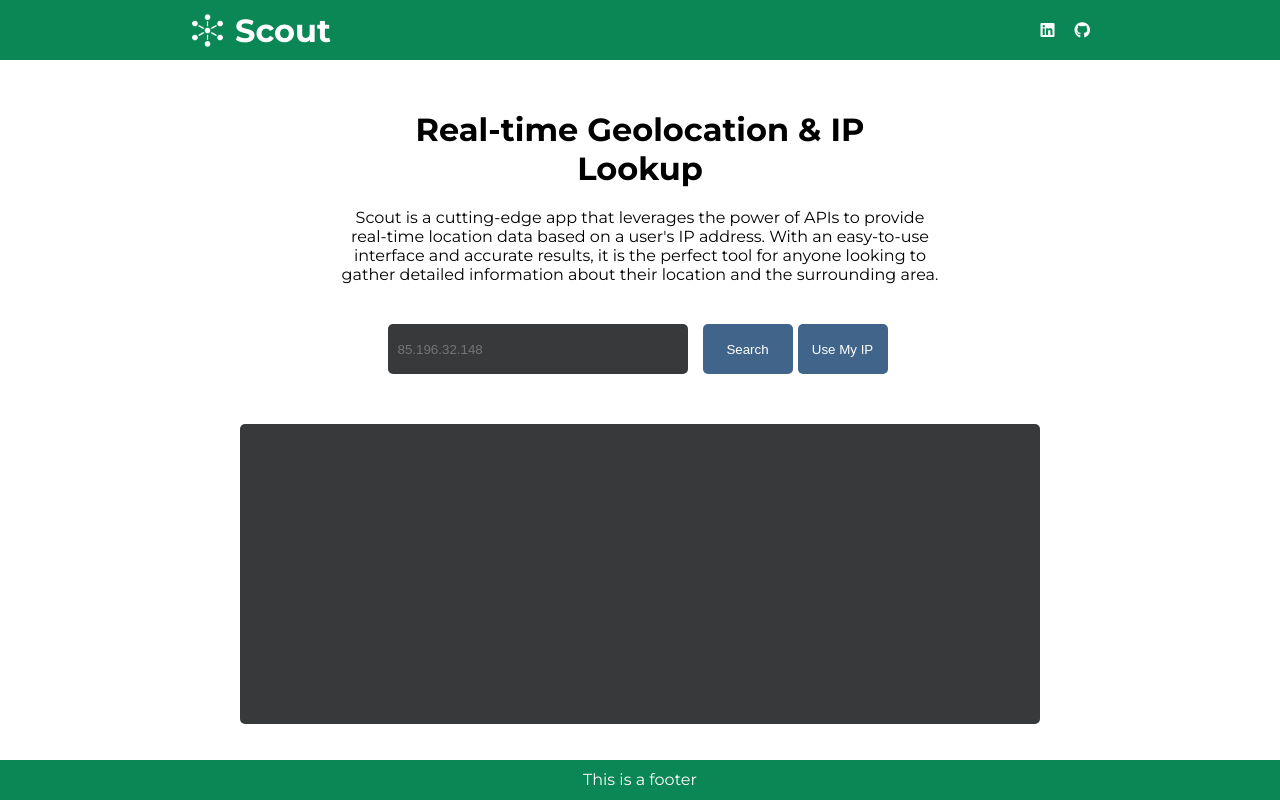
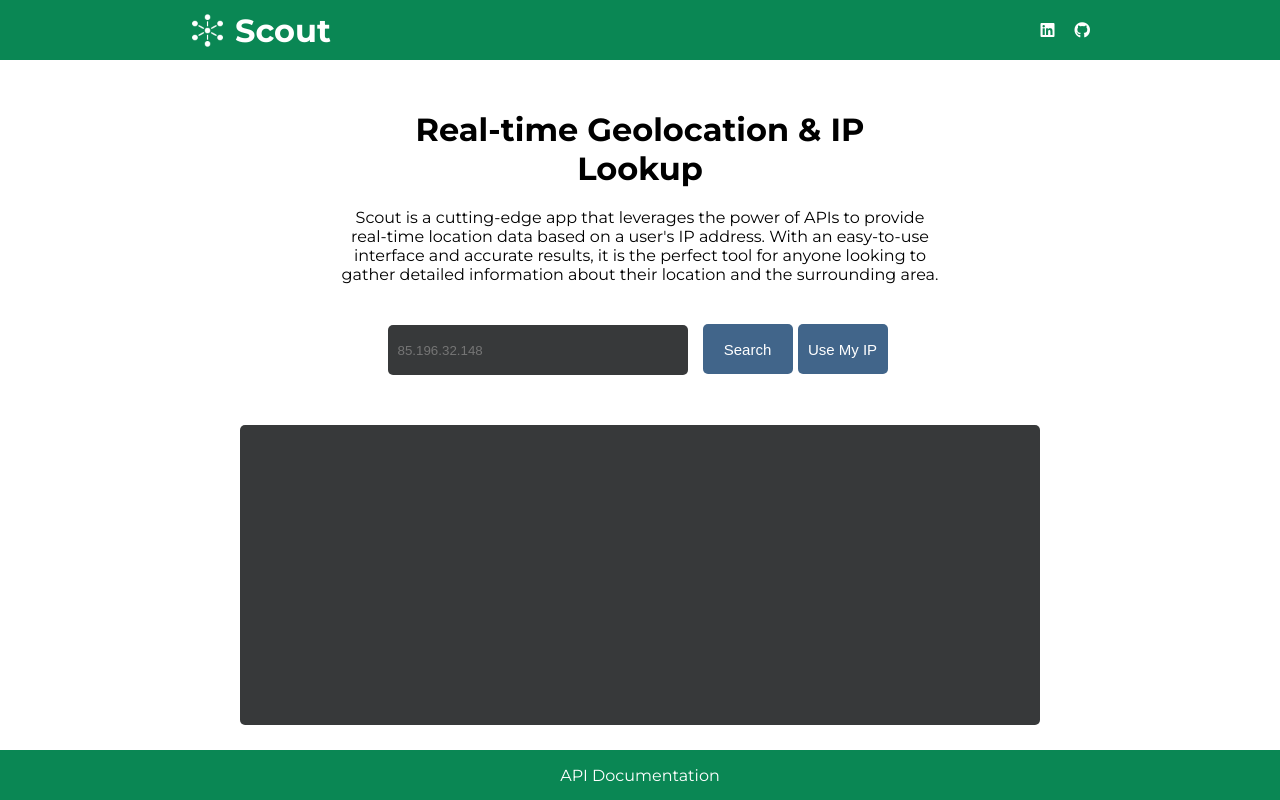
Before and after one commit to tyberwhite/scout, a React (Create React App) app: page / in a window 1280 px wide. Built offline with nearby package versions, Linux system fonts and the light colour scheme; no server answers.

Commit message:
Formatted results container. Added API documentation link in footer.

```diff
--- a/src/components/Footer.js
+++ b/src/components/Footer.js
@@ -3,7 +3,11 @@ import React from "react";
 function Footer() {
   return (
     <footer>
-      <p>This is a footer</p>
+      <p>
+        <a href="https://ipgeolocation.io/documentation.html">
+          API Documentation
+        </a>
+      </p>
     </footer>
   );
 }
--- a/src/components/Results.js
+++ b/src/components/Results.js
@@ -8,6 +8,7 @@ async function getGeolocation(apiKey, ip) {
   try {
     const response = await fetch(url);
     const data = await response.json();
+    console.log(data);
     return data;
   } catch (error) {
     console.error(error);
@@ -20,9 +21,38 @@ function Results({ data }) {
       {data && (
         <div>
           <h2 id="ip-address">{data.ip}</h2>
-          <p id="country-name">Country Name: {data.country_name}</p>
-          <p>State: {data.state_prov}</p>
-          <p>City: {data.city}</p>
+          <p>
+            <span>ISP: </span>
+            {data.isp}
+          </p>
+          <p id="country-name">
+            <span>Country Name: </span>
+            {data.country_name}
+          </p>
+          <p>
+            <span>State: </span>
+            {data.state_prov}
+          </p>
+          <p>
+            <span>City: </span>
+            {data.city}
+          </p>
+          <p>
+            <span>Zipcode: </span>
+            {data.zipcode}
+          </p>
+          <p>
+            <span>Latitude: </span>
+            {data.latitude}
+          </p>
+          <p>
+            <span>Longitude: </span>
+            {data.longitude}
+          </p>
+          <p>
+            <span>Current Time: </span>
+            {data.time_zone.current_time}
+          </p>
           <p></p>
         </div>
       )}
--- a/src/index.css
+++ b/src/index.css
@@ -114,6 +114,7 @@ header {
   width: 9rem;
   margin-right: 0.5rem;
   border: none;
+  font-size: 1.5rem;
   border-radius: 0.5rem;
   background-color: #41658a;
   color: #fff;
@@ -145,6 +146,14 @@ header {
   overflow-x: hidden;
 }
 
+.results p {
+  margin-bottom: 0.5rem;
+}
+
+.results span {
+  font-weight: bold;
+}
+
 #ip-address {
   color: #f75c03;
   margin-bottom: 1rem;
@@ -153,10 +162,20 @@ header {
 footer {
   position: absolute;
   bottom: 0;
-  height: 4rem;
+  display: flex;
+  justify-content: center;
+  align-items: center;
+  height: 5rem;
   width: 100vw;
   color: #fff;
   background-color: #0a8754;
-  text-align: center;
-  padding-top: 1rem;
 }
+
+footer a {
+  text-decoration: none;
+  color: #fff;
+}
+
+footer a:hover {
+  text-decoration: underline;
+}
```
